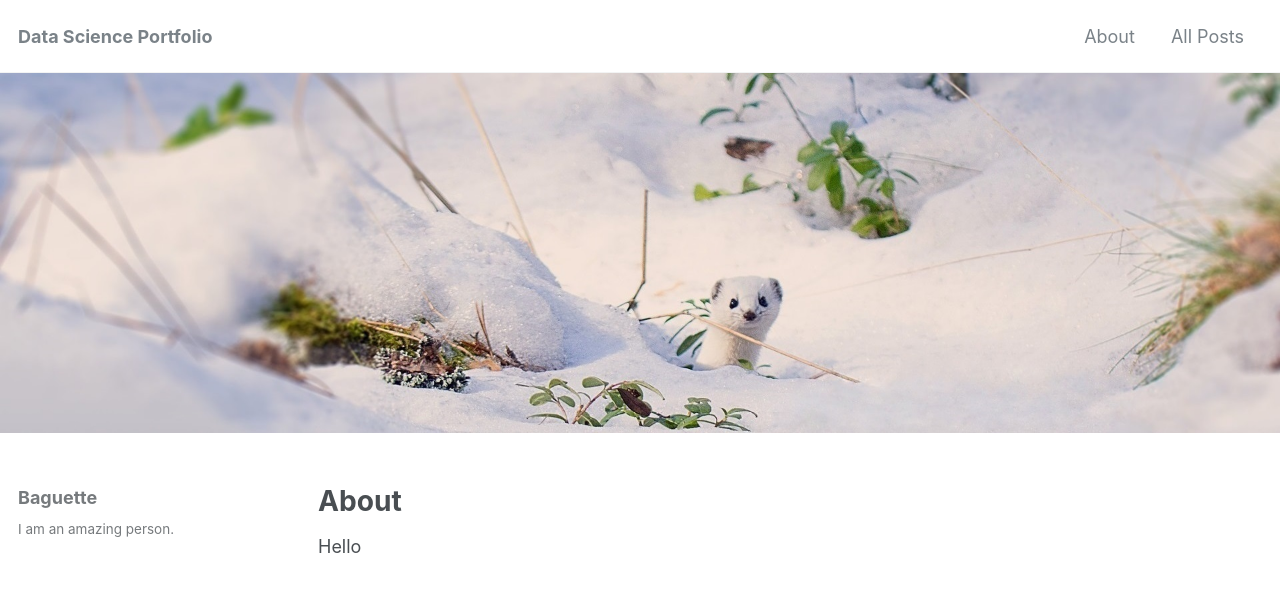
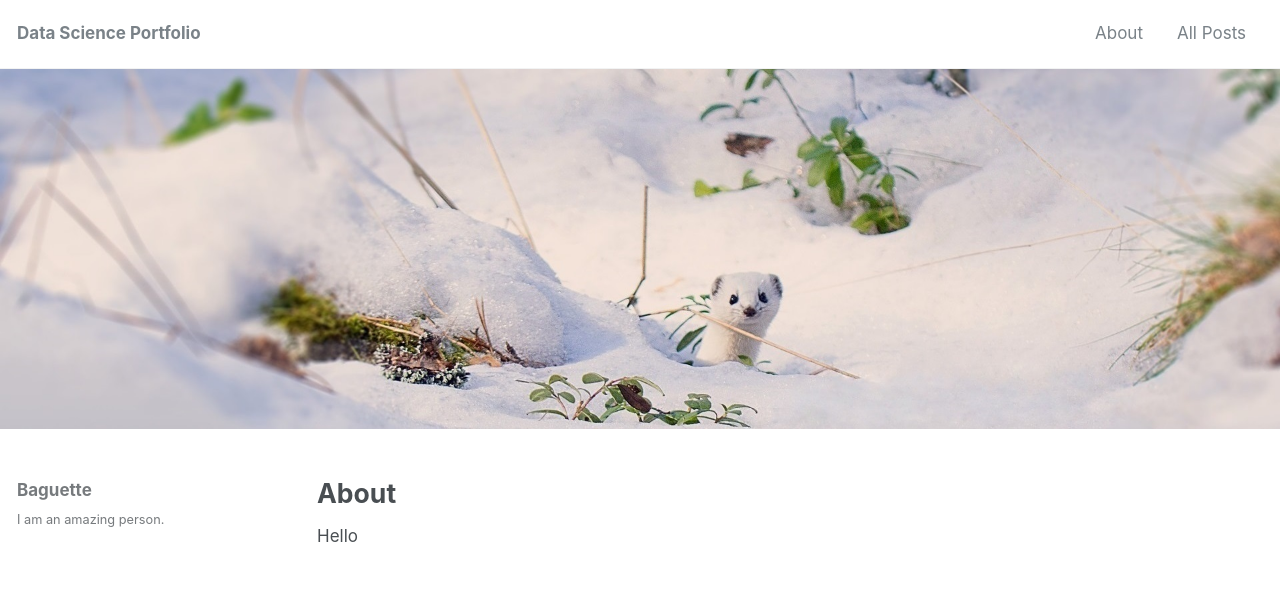
Before and after one commit to baguettexci/baguettexci.gituhb.io, a Jekyll site: the page built from _pages/about.md, in a window 1280 px wide and 900 px high. Shown: the top 592 px of the window. Built offline with Jekyll 4.4.1, drawn with Linux system fonts in a browser that asks for light colours; nearby versions of some CDN libraries.

Commit message:
Update _reset.scss

```diff
--- a/_sass/minimal-mistakes/_reset.scss
+++ b/_sass/minimal-mistakes/_reset.scss
@@ -8,18 +8,18 @@ html {
   /* apply a natural box layout model to all elements */
   box-sizing: border-box;
   background-color: $background-color;
-  font-size: 8px;
+  font-size: 16px;
 
   @include breakpoint($medium) {
-    font-size: 10px;
+    font-size: 18px;
   }
 
   @include breakpoint($large) {
-    font-size: 12px;
+    font-size: 20px;
   }
 
   @include breakpoint($x-large) {
-    font-size: 18px;
+    font-size: 17px;
   }
   -webkit-text-size-adjust: 100%;
   -ms-text-size-adjust: 100%;
```
